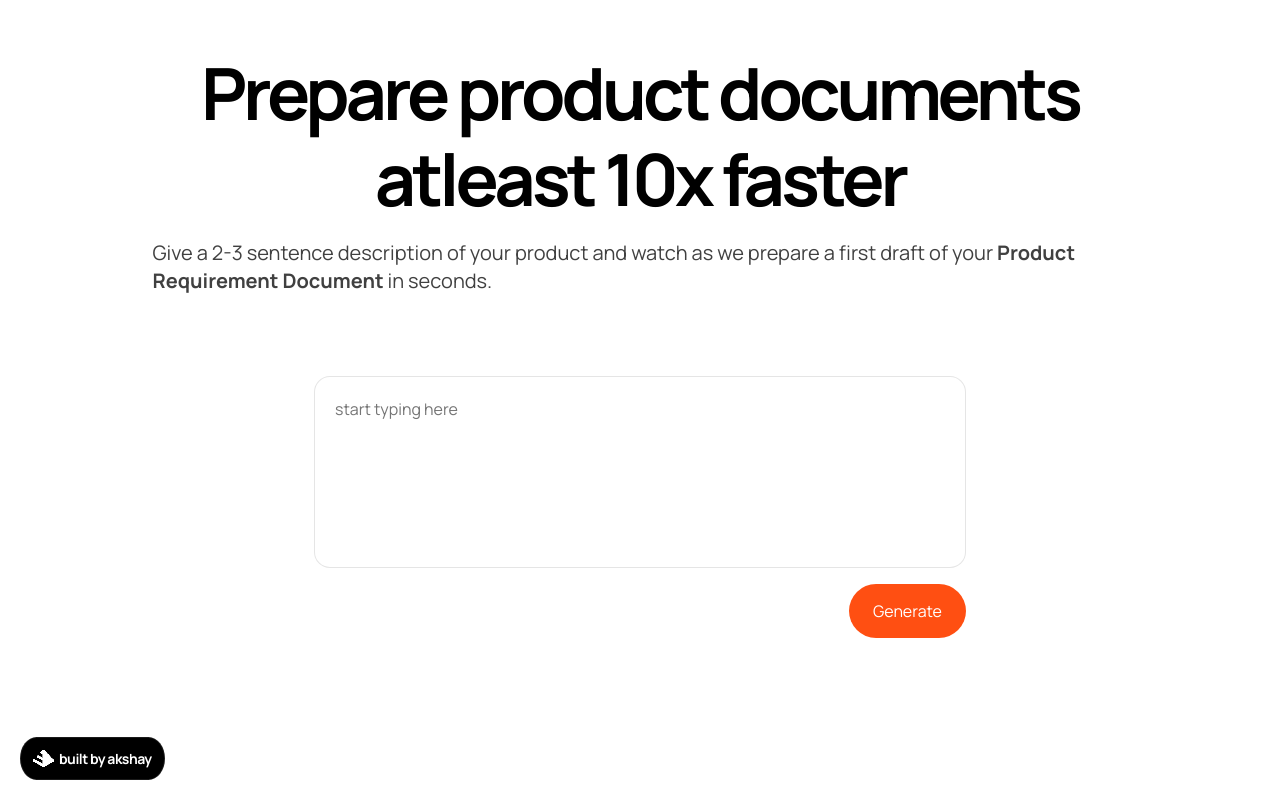
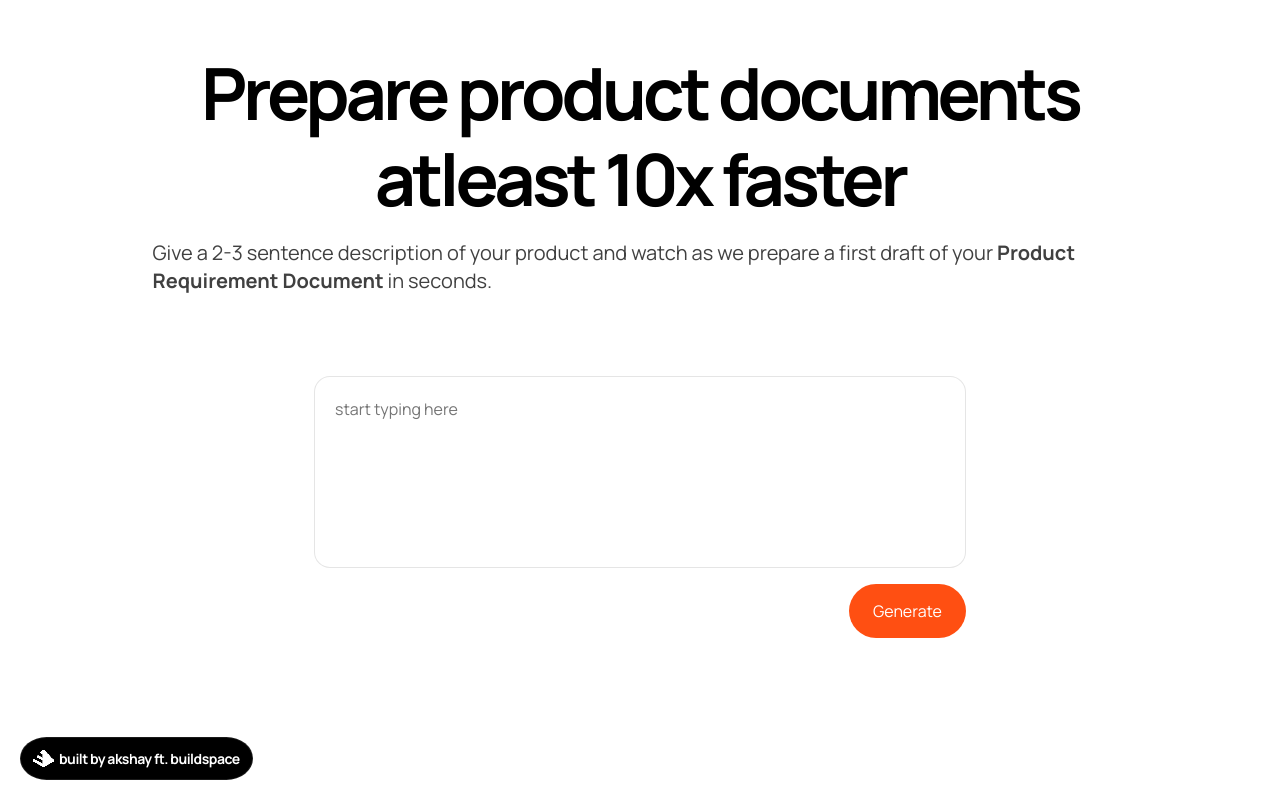
Before and after one commit to akshayvkt/productAIze, a Next.js app: page / in a window 1280 px wide. Built offline with nearby package versions, Linux system fonts and the light colour scheme.

Commit message:
updated index.js

```diff
--- a/pages/index.js
+++ b/pages/index.js
@@ -86,7 +86,7 @@ const Home = () => {
         >
           <div className="badge">
             <Image src={buildspaceLogo} alt="buildspace logo" />
-            <p>built by akshay</p>
+            <p>built by akshay ft. buildspace</p>
           </div>
         </a>
       </div>
```
